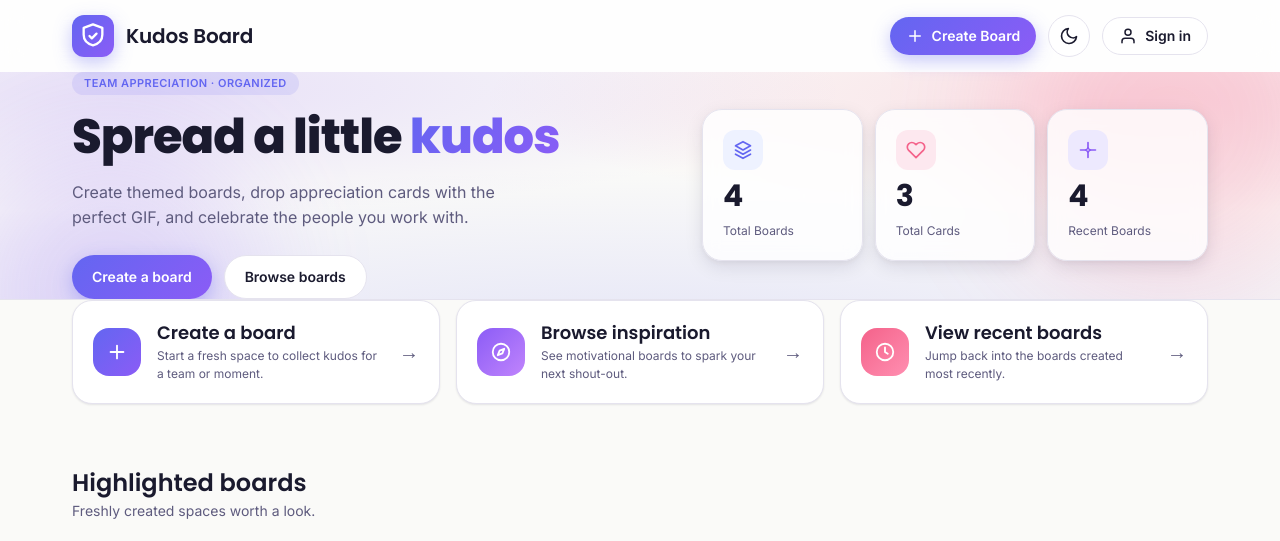
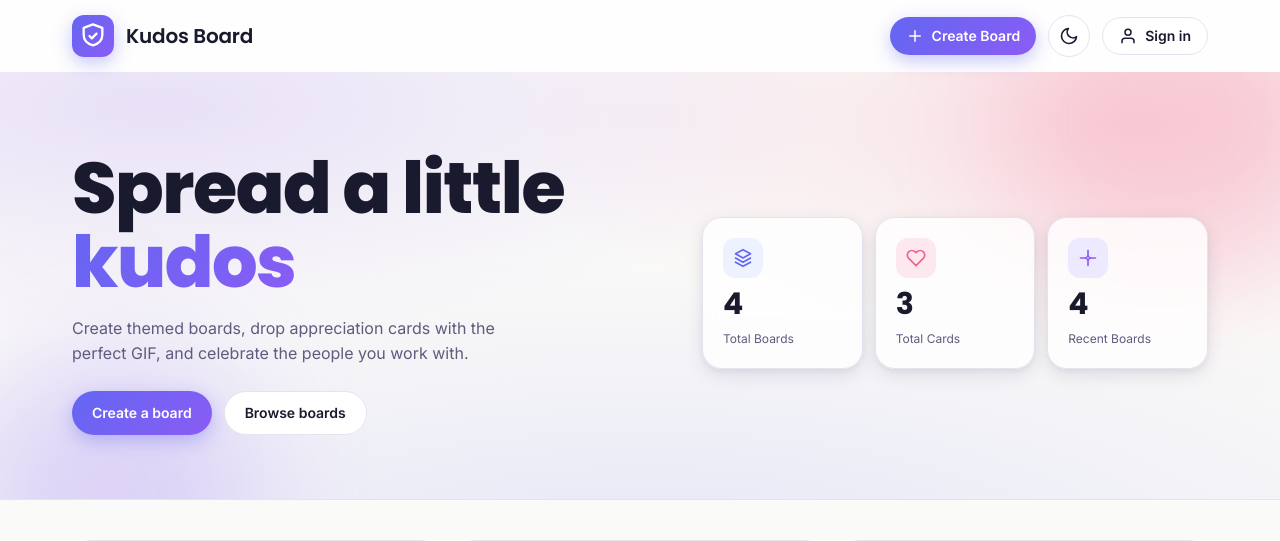
Before and after one commit to BennyNketia/Enforcers-FTL-Kudos_Board, a React (Vite) app in the folder frontend/: page / in a window 1280 px wide. Shown: the top 541 px of the page. Built offline with nearby package versions, Linux system fonts and the light colour scheme; no server answers.

Commit message:
fix font and sizes

```diff
--- a/frontend/src/components/Hero.css
+++ b/frontend/src/components/Hero.css
@@ -35,7 +35,8 @@
   grid-template-columns: minmax(0, 1.15fr) minmax(0, 1fr);
   align-items: center;
   gap: var(--space-12);
-  padding-top: var(--space-16);
+  /* Clear the 72px sticky header so the copy never tucks under it. */
+  padding-top: var(--space-20);
   padding-bottom: var(--space-16);
 }
 
@@ -47,17 +48,17 @@
   min-width: 0; /* allow the column to shrink instead of forcing overflow */
 }
 
-.hero__eyebrow {
-  color: var(--primary);
-  background-color: color-mix(in srgb, var(--primary) 12%, transparent);
-  padding: 6px 12px;
-  border-radius: var(--radius-full);
-}
-
-.hero__headline {
+/* `.hero .hero__headline` (specificity 0,2,0) deliberately outranks the
+   `.t-display-xl` utility (0,1,0) the headline also carries — otherwise the
+   utility's fixed 3rem wins the cascade and the size below is ignored. */
+.hero .hero__headline {
   color: var(--text-primary);
   letter-spacing: -0.02em;
   margin: 0;
+  /* Fluid size so the headline fills its column on wide screens instead of
+     leaving a large blank gap to its right (base .t-display-xl is a fixed 3rem). */
+  font-size: clamp(3.5rem, 5.6vw, 5.75rem);
+  line-height: 1.03;
 }
 .hero__accent {
   background-image: var(--gradient-primary);
@@ -134,13 +135,13 @@
   .hero__inner {
     grid-template-columns: minmax(0, 1fr);
     gap: var(--space-8);
-    padding-top: var(--space-12);
+    padding-top: var(--space-16);
     padding-bottom: var(--space-12);
   }
 }
 
 @media (max-width: 640px) {
-  .hero__headline { font-size: 2.25rem; }
+  .hero .hero__headline { font-size: 2.5rem; }
   .hero__stats { gap: var(--space-2); }
   .stat-card { padding: var(--space-3); gap: var(--space-1); }
   .stat-card__icon { width: 32px; height: 32px; }
--- a/frontend/src/components/Hero.jsx
+++ b/frontend/src/components/Hero.jsx
@@ -16,7 +16,6 @@ export default function Hero({ stats, loading, onPrimary }) {
       <span className="hero__blob hero__blob--2" aria-hidden />
       <div className="container hero__inner">
         <div className="hero__copy">
-          <span className="hero__eyebrow t-tag">Team appreciation · organized</span>
           <h1 className="hero__headline t-display-xl">
             Spread a little <span className="hero__accent">kudos</span>
           </h1>
--- a/frontend/src/styles/global.css
+++ b/frontend/src/styles/global.css
@@ -128,16 +128,19 @@ ul {
   width: 100%;
   max-width: 1200px;
   margin: 0 auto;
-  padding: 0 var(--space-4);
+  /* Horizontal-only padding via the inline axis. Using the `padding: 0 …`
+     shorthand here reset the vertical padding of every `.container X` element
+     (hero, board detail, footer) to 0, tucking their content under neighbours. */
+  padding-inline: var(--space-4);
 }
 @media (min-width: 640px) {
   .container {
-    padding: 0 var(--space-6);
+    padding-inline: var(--space-6);
   }
 }
 @media (min-width: 1024px) {
   .container {
-    padding: 0 var(--space-8);
+    padding-inline: var(--space-8);
   }
 }
 
--- a/frontend/src/styles/tokens.css
+++ b/frontend/src/styles/tokens.css
@@ -151,16 +151,21 @@
 }
 
 [data-theme="dark"] {
-  /* --- Base surface tokens (dark) — layered: bg deepest → surface → elevated --- */
-  --background: #0E0E13;
-  --foreground: #F1F0F7;
-  --surface: #17171F;
-  --surface-hover: #25252F;
-  --border: #2C2B38;
-  --muted-text: #9C9AB8;
+  /* --- Base surface tokens (dark) — layered so each step is visibly distinct:
+     background (deepest) → surface → surface-elevated. The old scale packed
+     bg/surface/border within ~20 levels of lightness so cards dissolved into
+     the page; these steps are spaced wider and tinted a touch blue/cool. --- */
+  --background: #0B0B11;
+  --foreground: #F3F2F9;
+  --surface: #1B1B26;
+  --surface-hover: #2A2A38;
+  /* Borders carry the separation in dark mode (shadows barely read on near-black),
+     so this is intentionally lighter than the surface it sits on. */
+  --border: #3A3947;
+  --muted-text: #A2A0BE;
   /* Brighter than --muted-text so secondary copy clears AA on dark surfaces. */
-  --text-secondary: #B8B6CF;
-  --input-bg: #20202B;
+  --text-secondary: #C3C1DA;
+  --input-bg: #23232F;
 
   /* --- Category: celebration (dark) --- */
   --celebration-accent-soft: #3D1A24;
@@ -194,7 +199,10 @@
 
   /* --- Dark overrides for the SaaS dashboard layer --- */
   /* surface-elevated reads brighter than surface so stacked panels separate. */
-  --surface-elevated: #20202B;
+  --surface-elevated: #2A2A3A;
+  /* Translucent surface (hero stat cards) — lift it well above the hero wash so
+     the cards read as solid panels, not faint outlines on the gradient. */
+  --surface-translucent: color-mix(in srgb, #2A2A3A 88%, transparent);
 
   --primary: #818CF8;
   --primary-hover: #A5B4FC;
```
